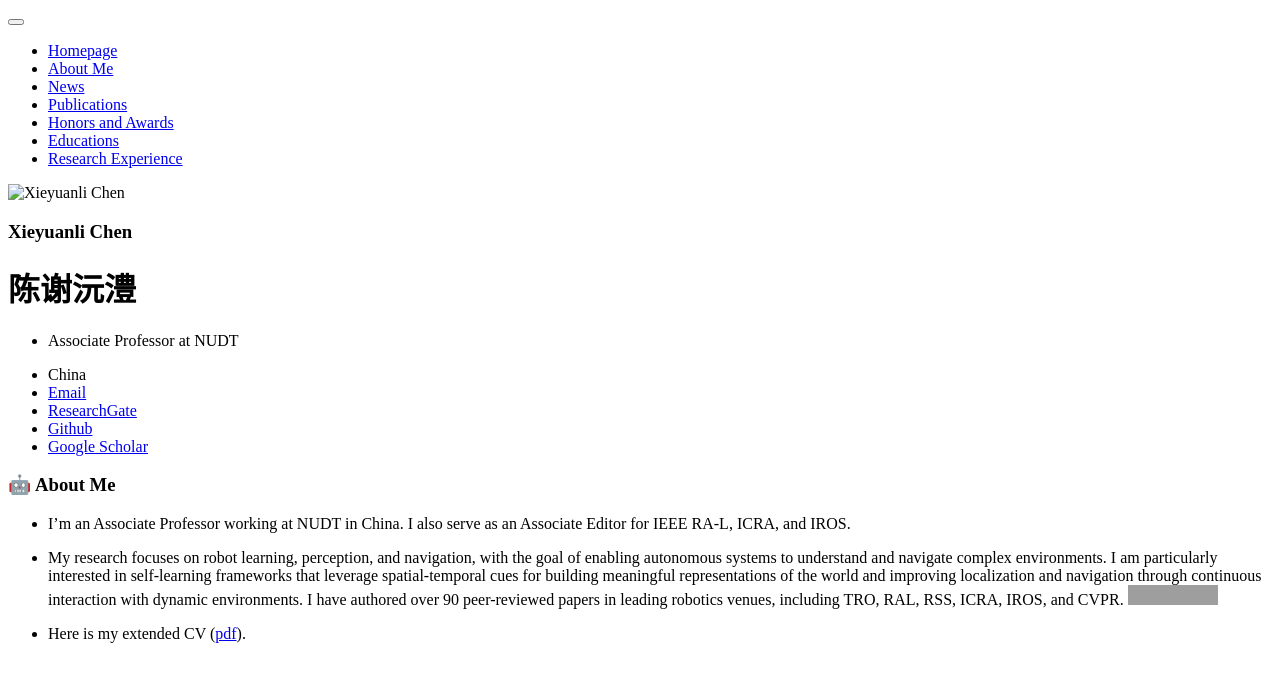
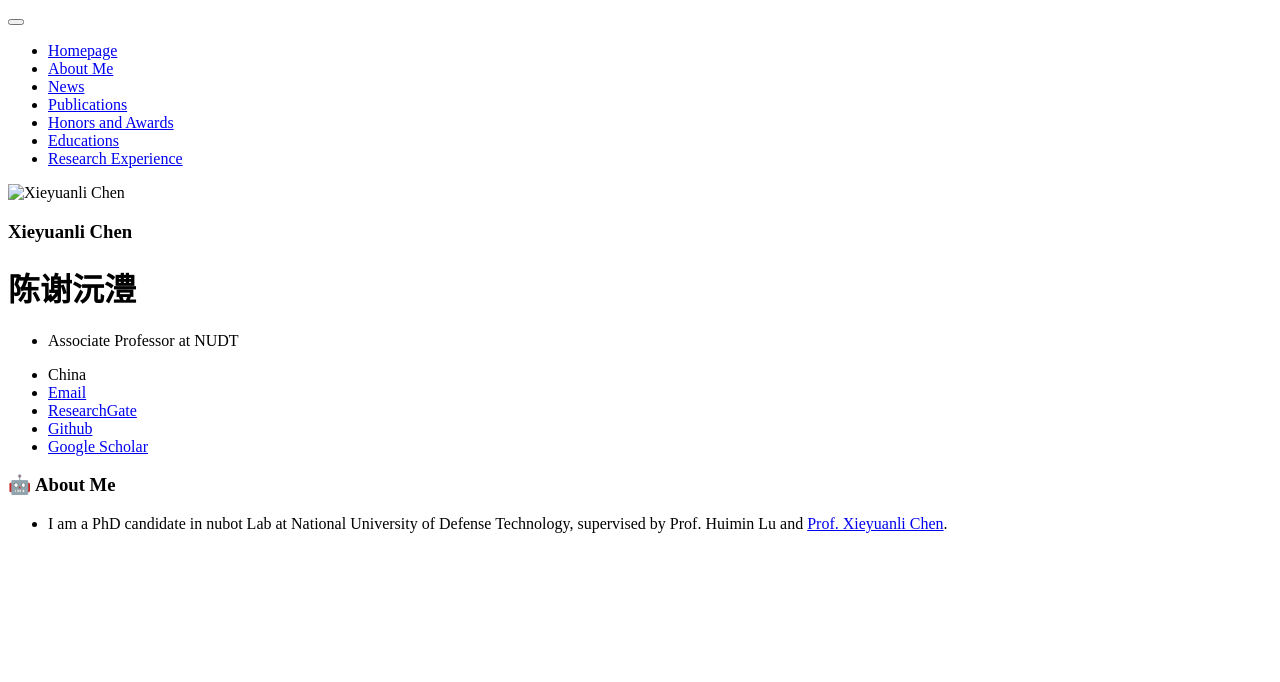
Before and after one commit to shenyehui/Shen-Yehui.github.io, a Jekyll site: the page built from _pages/includes/intro.md, in a window 1280 px wide. Shown: the top 682 px of the page. Built offline with Jekyll 4.4.1, drawn with Linux system fonts in a browser that asks for light colours; our own code applies the rules of GitHub Pages for plain Markdown files; grey boxes are pictures that could not be loaded.

Commit message:
Update intro.md

```diff
--- a/_pages/includes/intro.md
+++ b/_pages/includes/intro.md
@@ -1,6 +1,2 @@
 # 🤖 About Me
-- I'm an Associate Professor working at NUDT in China. I also serve as an Associate Editor for IEEE RA-L, ICRA, and IROS.
-
-- My research focuses on robot learning, perception, and navigation, with the goal of enabling autonomous systems to understand and navigate complex environments. I am particularly interested in self-learning frameworks that leverage spatial-temporal cues for building meaningful representations of the world and improving localization and navigation through continuous interaction with dynamic environments. I have authored over 90 peer-reviewed papers in leading robotics venues, including TRO, RAL, RSS, ICRA, IROS, and CVPR. <a href='https://scholar.google.com/citations?user=DvrngV4AAAAJ'><img src="https://img.shields.io/endpoint?logo=Google%20Scholar&url=https%3A%2F%2Fcdn.jsdelivr.net%2Fgh%2FChen-Xieyuanli%2Fchen-xieyuanli.github.io@google-scholar-stats%2Fgs_data_shieldsio.json&labelColor=f6f6f6&color=9cf&style=flat&label=Google%20Scholar"></a>
-
-- Here is my extended CV ([pdf](cv/chen_cv.pdf)).
+- I am a PhD candidate in nubot Lab at National University of Defense Technology, supervised by Prof. Huimin Lu and [Prof. Xieyuanli Chen](https://github.com/Chen-Xieyuanli).
```
